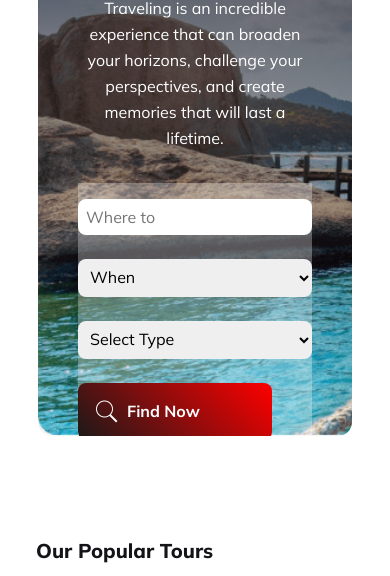
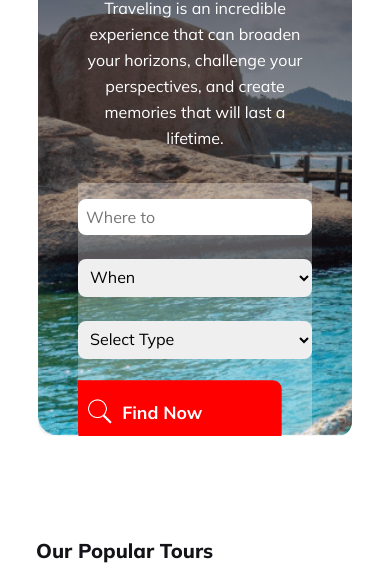
Before and after one commit to mdettakharulsakib/travlife, a plain HTML site: page index.html in a window 390 px wide. In both pictures the pointer is over the button "Find Now". Shown: the part 255-831 px from the top of the page. Drawn offline with Linux system fonts and the light colour scheme.

Commit message:
committtt

```diff
--- a/styles/responsive.css
+++ b/styles/responsive.css
@@ -175,7 +175,7 @@
 
     footer .social {
         width: 100vw;
-        gap: 40px;
+        gap: 30px;
         display: grid;
         grid-template-columns: repeat(4, 1fr);
     }
--- a/styles/travlife.css
+++ b/styles/travlife.css
@@ -544,6 +544,7 @@ button {
 }
 
 button:hover {
-    background: linear-gradient(45deg, rgb(26, 25, 25), red);
+    background: red;
+    transform: scale(1.1, 1.1);
 
 }
```
Also changed, not shown: index.html (+2 -2 lines).
